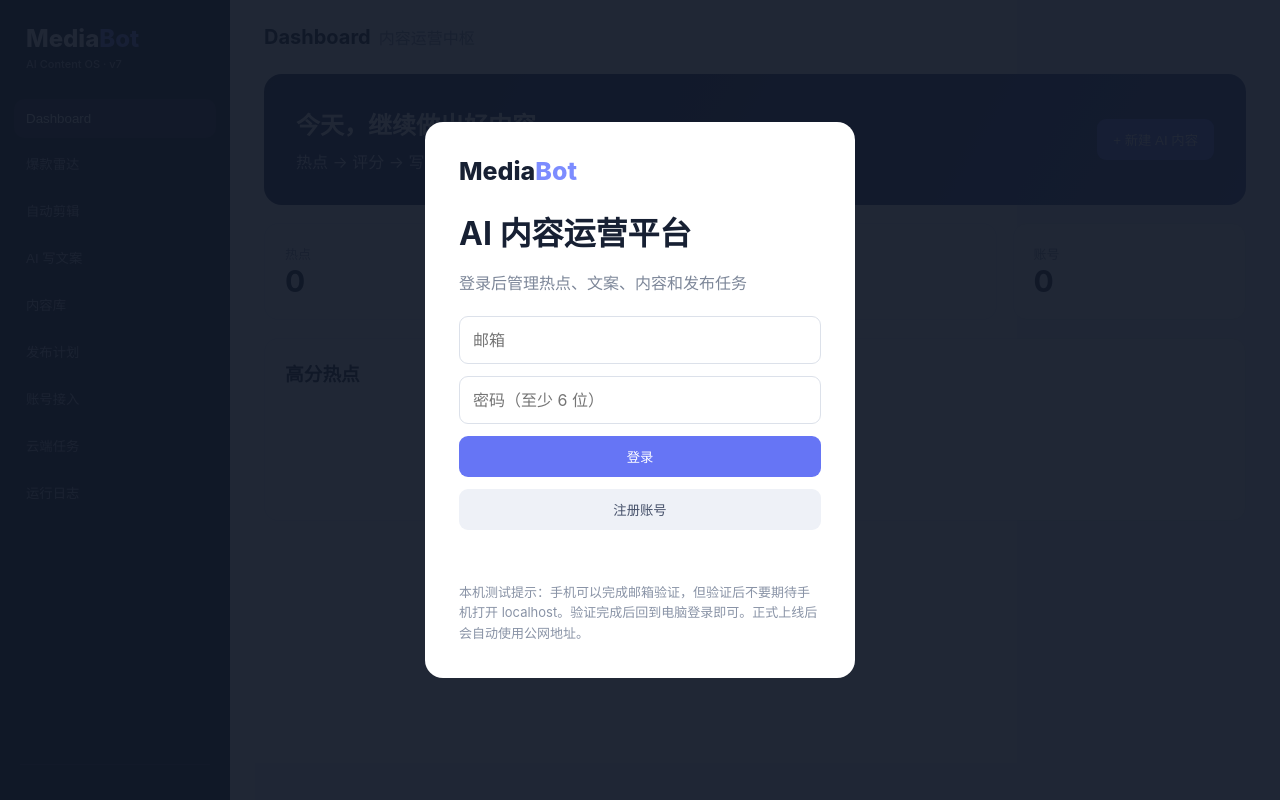
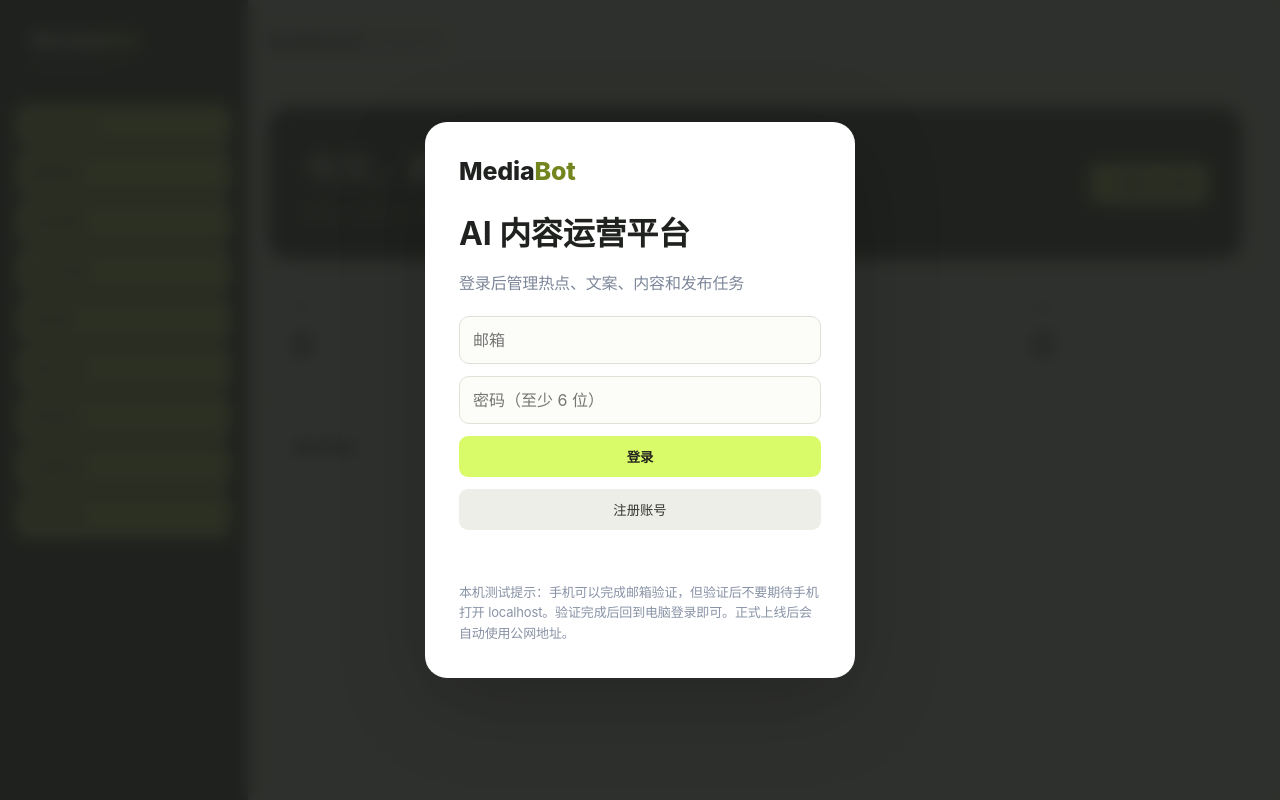
Before and after one commit to cenjie947-droid/mediabot1, a website built with Vite: page index.html in a window 1280 px wide. Built offline with nearby package versions, Linux system fonts and the light colour scheme; no server answers.

Commit message:
Refresh MediaBot UI with BNSbot-inspired visual system

```diff
--- a/src/style.css
+++ b/src/style.css
@@ -32,3 +32,53 @@
 .remix-result pre{white-space:pre-wrap;overflow-wrap:anywhere;background:#f0f3f8;border-radius:8px;padding:12px;max-height:300px;overflow:auto;font-size:12px}
 .remix-result details{margin:12px 0}
 @media(max-width:800px){.remix-upload-grid,.remix-asset-list{grid-template-columns:1fr}.remix-hero{display:block;padding:22px}.remix-hero .radar-hero-tag{display:inline-block;margin-top:16px}}
+
+
+/* BNSbot-inspired creator workbench refresh */
+:root{--ink:#20221f;--muted:#777b73;--line:#e9e9e2;--paper:#f7f7f2;--lime:#d9fa69;--lime-dark:#b8df39;--panel:#fff;--radius:18px}
+body{background:var(--paper);color:var(--ink);letter-spacing:-.01em}
+aside{background:#20221f;color:#f9faef;width:248px;padding:25px 16px;border-right:1px solid #30322c}
+.brand{font-size:25px;letter-spacing:-1.2px;padding:0 14px 30px}
+.brand span,.logo span{color:var(--lime)}
+.brand small{color:#a7ab9c;letter-spacing:.03em}
+nav button{color:#b7bbad;padding:13px 14px;border-radius:11px;font-size:13px;transition:background .15s,color .15s}
+nav button.active,nav button:hover{background:var(--lime);color:#22251b}
+.userbox{border-color:#3b3e35;color:#e8eadf}
+main{padding:0 38px 56px;max-width:1800px}
+header{height:82px;border-bottom:1px solid var(--line);margin-bottom:25px}
+header b{font-size:18px;font-weight:750}
+header span{font-size:12px;color:var(--muted)}
+.hero,.radar-hero,.remix-hero{background:#22241f;color:#f7f8ee;border-radius:22px;padding:34px;box-shadow:0 10px 32px #20221f0a}
+.hero h1,.radar-hero h1,.remix-hero h1{font-size:clamp(26px,3vw,36px);letter-spacing:-1.3px}
+.hero p,.radar-hero p,.remix-hero p{color:#c7cabb}
+.hero button,button:not(.ghost):not(.secondary){background:var(--lime);color:#25271e;font-weight:700;box-shadow:none;transition:transform .15s,background .15s}
+.hero button:hover,button:not(.ghost):not(.secondary):hover{background:var(--lime-dark);transform:translateY(-1px)}
+button.secondary,.ghost{background:#edeee7;color:#36382f}
+.stats,.radar-stats{gap:13px;margin:16px 0 22px}
+.stat,.radar-stat,.card{border:1px solid var(--line);border-radius:var(--radius);box-shadow:0 4px 20px #20221f05}
+.stat{padding:22px}
+.stat span,.radar-stat span{color:var(--muted);font-size:12px}
+.stat b{display:block;font-size:34px;letter-spacing:-1.3px;margin-top:9px}
+.card{padding:24px;margin-bottom:17px;background:var(--panel)}
+.card h3{font-size:16px;letter-spacing:-.35px;margin-bottom:18px}
+.row{padding:16px 0;border-color:#f0f0ea;gap:16px}
+.row b{font-size:13px}.row small{font-size:12px;color:var(--muted)}
+.form input,.form select,.form textarea,.auth input{border-color:#e0e2d8;background:#fcfcf8;border-radius:10px}
+.form input:focus,.form select:focus,.form textarea:focus{outline:2px solid #d9fa6970;border-color:#a8c943}
+.empty{background:#fafaf6;border:1px dashed #e3e4da;border-radius:12px;margin:8px 0}
+.accounts{gap:14px}.account{border-color:var(--line);border-radius:14px;background:#fcfcf8}
+.auth{background:#20221fee;backdrop-filter:blur(8px)}
+.auth-card{border-radius:22px;box-shadow:0 24px 90px #0003}
+.auth .logo span{color:#73851f}
+.radar-hero,.remix-hero{margin-bottom:16px}
+.radar-hero-tag{border-color:#5e6254;color:#e8ecd8}
+.eyebrow{color:var(--lime)}
+.notice{border-radius:12px}
+.recommendation{background:#f7fae9;border-color:#e4edbf}
+.radar-table th{background:#f7f7f1}
+.radar-table th,.radar-table td{border-color:#efefe8}
+.radar-table a{color:#4e6711}
+.remix-result{background:#fafaf6;border-color:var(--line)}
+.toolbar{display:flex;gap:12px;align-items:center;flex-wrap:wrap}
+@media(max-width:1000px){main{padding:0 22px 40px}}
+@media(max-width:800px){aside{width:76px;padding:18px 8px}.brand{padding:0 8px 24px}.brand span{color:var(--lime)}main{margin-left:76px;width:calc(100% - 76px);padding:0 14px 35px}nav button{padding:13px 8px}.userbox{display:none}.hero,.radar-hero,.remix-hero{padding:23px}.card{padding:18px}}
```
